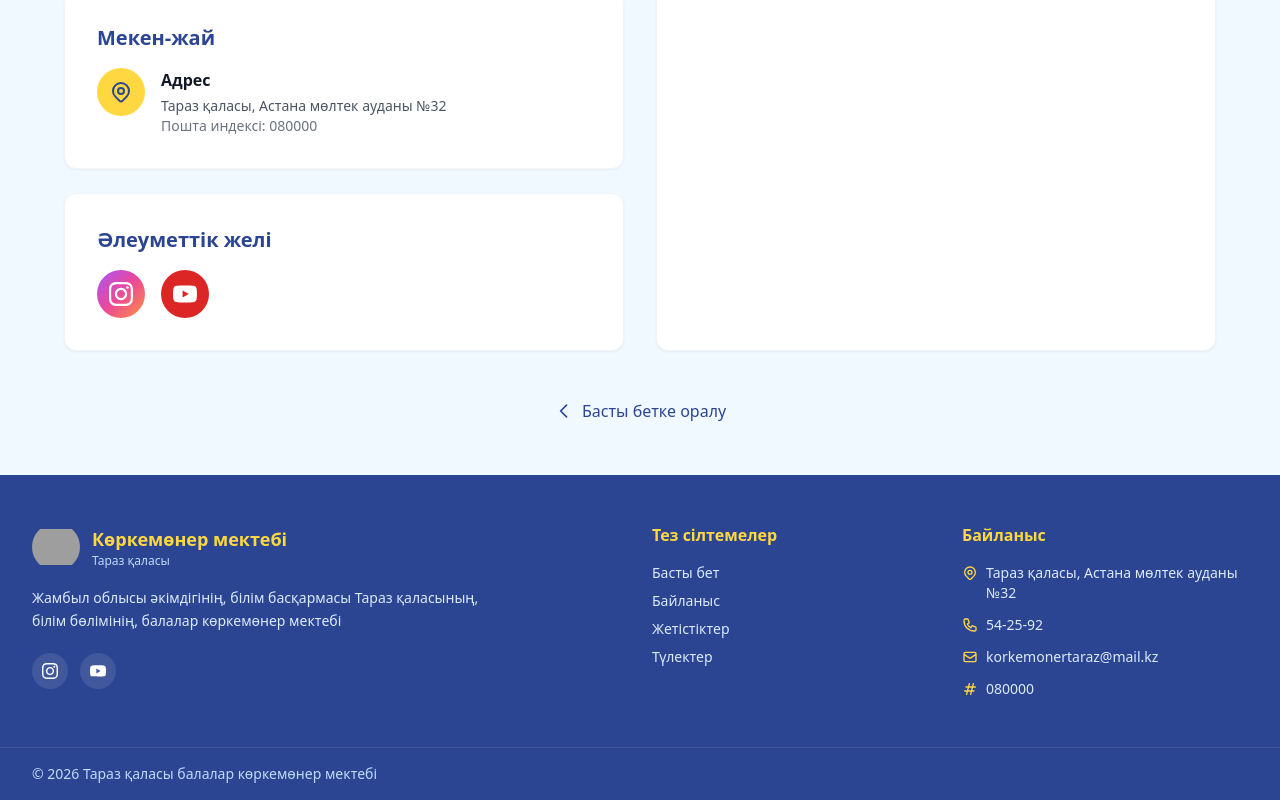
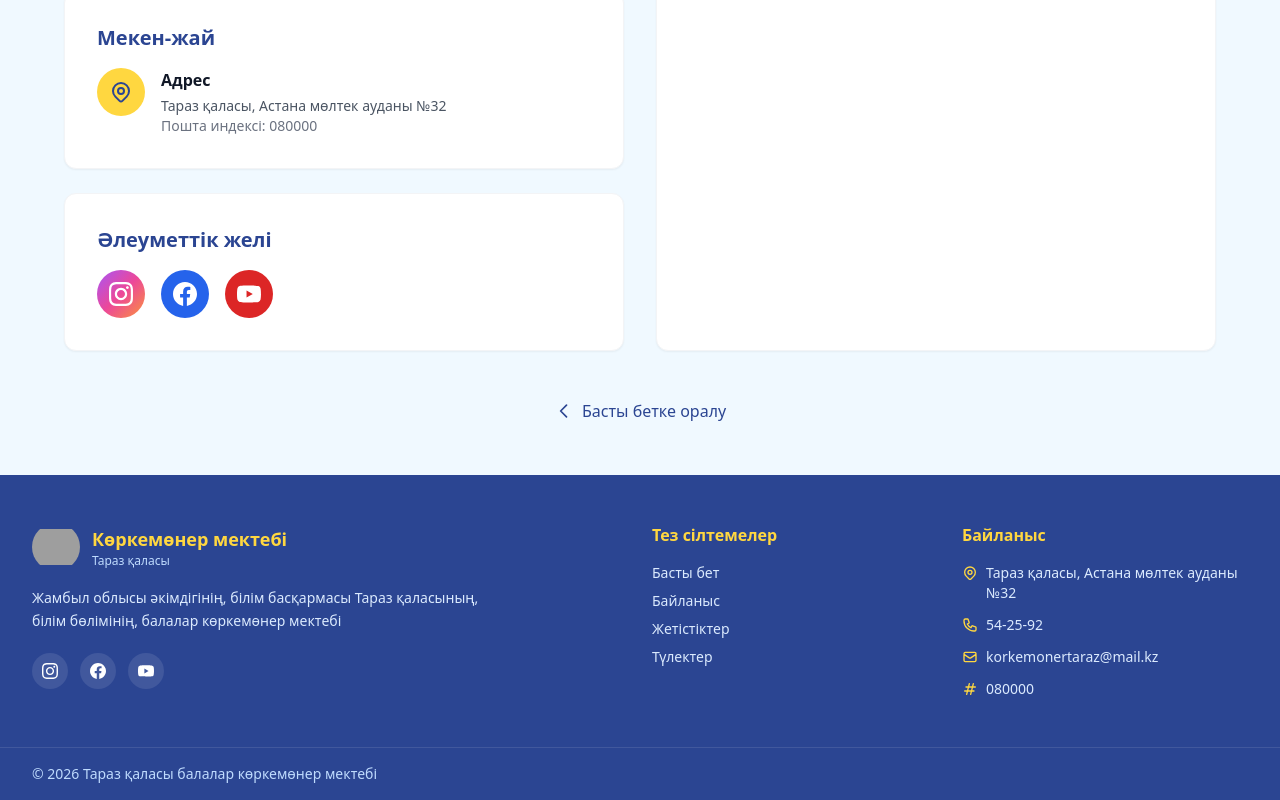
Before and after one commit to ernurtorekul/korkemonertaraz, a Next.js app: page /contact in a window 1280 px wide. Shown: the part 1114-1914 px from the top of the page. Built offline with nearby package versions, Linux system fonts and the light colour scheme; grey boxes are pictures that could not be loaded.

Commit message:
added facebook link

```diff
--- a/components/home/HeroSection.tsx
+++ b/components/home/HeroSection.tsx
@@ -15,8 +15,8 @@ export default function HeroSection() {
 
   const content = language === 'kk' ? {
     badge: '10 жылдан астам тәжірибе',
-    // titleLine1: 'Балалар көркемөнер мектебі',
-    titleLine1: 'Балалар көркемөнер мектебі Жамбыл облысы әкімдігінің, білім бөлімінің, балалар көркемөнер мектебі',
+    titleLine1: 'Балалар көркемөнер мектебі',
+    // titleLine1: 'Балалар көркемөнер мектебі Жамбыл облысы әкімдігінің, білім бөлімінің, балалар көркемөнер мектебі',
     titleLine2: 'Тараз қаласы',
     // description: 'Бұл Тараз қаласының білім беру мекемесі, онда балаларға бейнелеу өнеріне үйретеді, олардың шығармашылық қабілеттерін дамытып, кәсіби педагогтардың жетекшілігімен көркемдік мәдениеттің негіздерімен таныстырады.',
     description: 'Мектебіміздің негізгі мақсаты – балалардың эстетикалық талғамын қалыптастыру, бейнелеу өнерінің негіздерін ұлттық өнер арқылы меңгерту және олардың шығармашылық қабілеттерін арттыру.',
@@ -29,7 +29,8 @@ export default function HeroSection() {
     alt: 'Көркемөнер мектебі',
   } : {
     badge: 'Более 10 лет опыта',
-    titleLine1: 'Детская художественная школа отдела управления образования акимата Жамбылской области',
+    titleLine1: 'Детская художественная школа',
+    // titleLine1: 'Детская художественная школа отдела управления образования акимата Жамбылской области',
     titleLine2: 'г. Тараз',
     description: 'Основная цель нашей школы — формирование эстетического вкуса у детей, обучение основам изобразительного искусства через национальное искусство и развитие их творческих способностей.',
     contactButton: 'Свяжитесь с нами',
--- a/components/layout/Footer.tsx
+++ b/components/layout/Footer.tsx
@@ -59,6 +59,21 @@ export default function Footer() {
                 >
                   <path d="M12 2.163c3.204 0 3.584.012 4.85.07 3.252.148 4.771 1.691 4.919 4.919.058 1.265.069 1.645.069 4.849 0 3.205-.012 3.584-.069 4.849-.149 3.225-1.664 4.771-4.919 4.919-1.266.058-1.644.07-4.85.07-3.204 0-3.584-.012-4.849-.07-3.26-.149-4.771-1.699-4.919-4.92-.058-1.265-.07-1.644-.07-4.849 0-3.204.013-3.583.07-4.849.149-3.227 1.664-4.771 4.919-4.919 1.266-.057 1.645-.069 4.849-.069zm0-2.163c-3.259 0-3.667.014-4.947.072-4.358.2-6.78 2.618-6.98 6.98-.059 1.281-.073 1.689-.073 4.948 0 3.259.014 3.668.072 4.948.2 4.358 2.618 6.78 6.98 6.98 1.281.058 1.689.072 4.948.072 3.259 0 3.668-.014 4.948-.072 4.354-.2 6.782-2.618 6.979-6.98.059-1.28.073-1.689.073-4.948 0-3.259-.014-3.667-.072-4.947-.196-4.354-2.617-6.78-6.979-6.98-1.281-.059-1.69-.073-4.949-.073z" />
                   <path d="M12 5.838c-3.403 0-6.162 2.759-6.162 6.162s2.759 6.163 6.162 6.163 6.162-2.759 6.162-6.163c0-3.403-2.759-6.162-6.162-6.162zm0 10.162c-2.209 0-4-1.79-4-4 0-2.209 1.791-4 4-4s4 1.791 4 4c0 2.21-1.791 4-4 4zm6.406-11.845c-.796 0-1.441.645-1.441 1.44s.645 1.44 1.441 1.44c.795 0 1.439-.645 1.439-1.44s-.644-1.44-1.439-1.44z" />
+                </svg>
+              </a>
+              <a
+                href="https://www.facebook.com/share/14EnifhBcJ7/?mibextid=wwXIfr"
+                target="_blank"
+                rel="noopener noreferrer"
+                className="w-9 h-9 bg-white/10 rounded-full flex items-center justify-center hover:bg-vibrantGold hover:text-trustBlue transition-all duration-200"
+                aria-label="Facebook"
+              >
+                <svg
+                  className="w-4 h-4"
+                  fill="currentColor"
+                  viewBox="0 0 24 24"
+                >
+                  <path d="M24 12.073c0-6.627-5.373-12-12-12s-12 5.373-12 12c0 5.99 4.388 10.954 10.125 11.854v-8.385H7.078v-3.47h3.047V9.43c0-3.007 1.792-4.669 4.533-4.669 1.312 0 2.686.235 2.686.235v2.953H15.83c-1.491 0-1.956.925-1.956 1.874v2.25h3.328l-.532 3.47h-2.796v8.385C19.612 23.027 24 18.062 24 12.073z" />
                 </svg>
               </a>
               <a
--- a/components/pages/ContactPageContent.tsx
+++ b/components/pages/ContactPageContent.tsx
@@ -330,6 +330,21 @@ export default function ContactPageContent() {
                   </svg>
                 </a>
                 <a
+                  href="https://www.facebook.com/share/14EnifhBcJ7/?mibextid=wwXIfr"
+                  target="_blank"
+                  rel="noopener noreferrer"
+                  className="w-12 h-12 bg-blue-600 rounded-full flex items-center justify-center hover:scale-110 transition-transform"
+                  aria-label="Facebook"
+                >
+                  <svg
+                    className="w-6 h-6 text-white"
+                    fill="currentColor"
+                    viewBox="0 0 24 24"
+                  >
+                    <path d="M24 12.073c0-6.627-5.373-12-12-12s-12 5.373-12 12c0 5.99 4.388 10.954 10.125 11.854v-8.385H7.078v-3.47h3.047V9.43c0-3.007 1.792-4.669 4.533-4.669 1.312 0 2.686.235 2.686.235v2.953H15.83c-1.491 0-1.956.925-1.956 1.874v2.25h3.328l-.532 3.47h-2.796v8.385C19.612 23.027 24 18.062 24 12.073z" />
+                  </svg>
+                </a>
+                <a
                   href="https://www.youtube.com/channel/UCwm3sX3PCxuqaJiNHJXpG5A"
                   target="_blank"
                   rel="noopener noreferrer"
```
